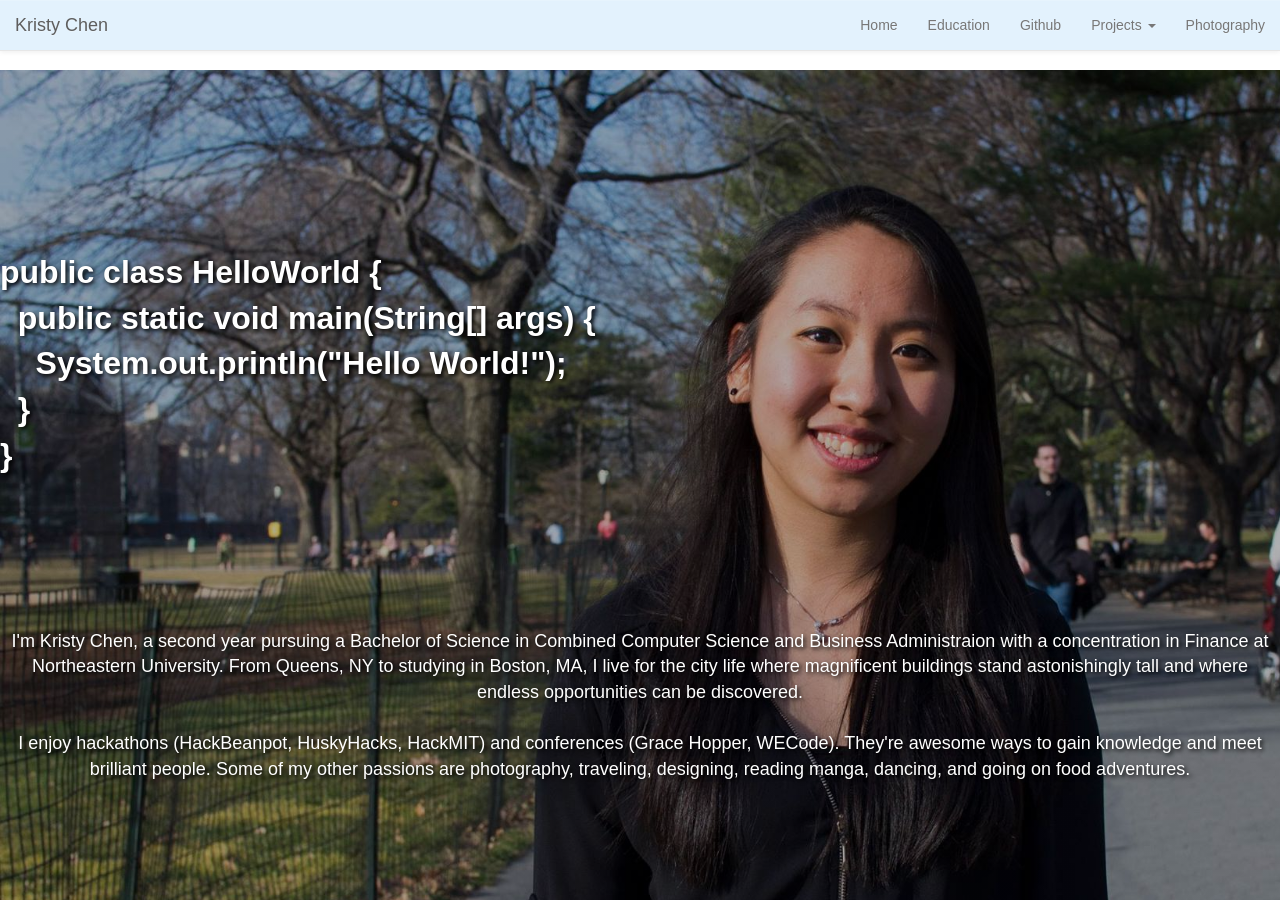
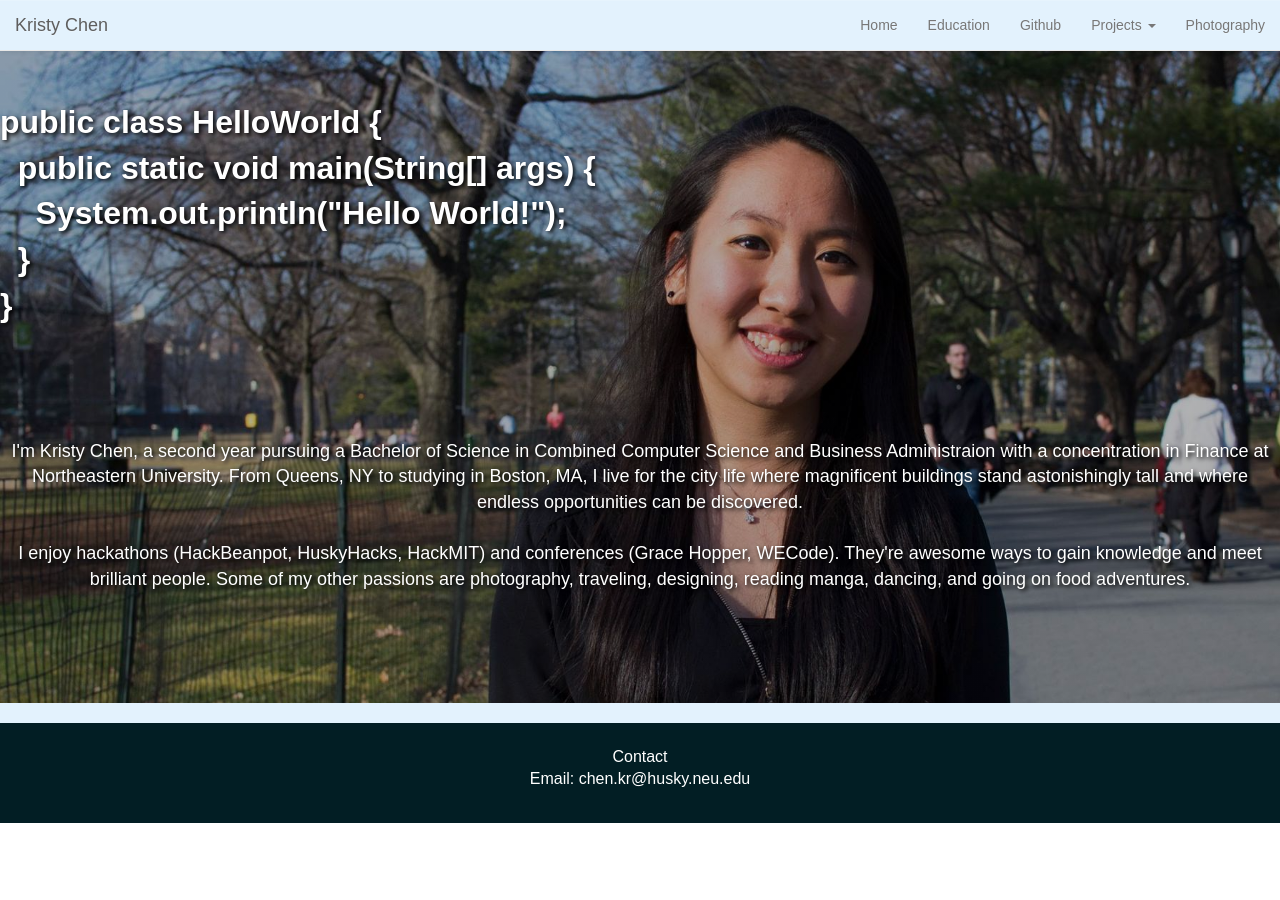
Before and after one commit to kristychen8/kristychen8.github.io, a Jekyll site: the page built from index.html, in a window 1280 px wide and 900 px high. Built offline with Jekyll 4.4.1, drawn with Linux system fonts in a browser that asks for light colours; nearby versions of some CDN libraries; some web fonts are replaced.

Commit message:
added padding

```diff
--- a/_layouts/navbar.html
+++ b/_layouts/navbar.html
@@ -15,7 +15,7 @@
 	          href="https://fonts.googleapis.com/css?family=Spinnaker">
 	</head>
 	<body>
-		<div class = "navbar">
+		<div class = "home">
 			<nav class="navbar navbar-default navbar-fixed-top" style="background: #e3f2fd;">
   				<div class="container-fluid">
 					<div class="navbar-header">
@@ -54,7 +54,7 @@
    		 			</div><!-- /.navbar-collapse -->
  				</div><!-- /.container-fluid -->
 			</nav>
-		</div> <!-- /.navbar -->
+		</div> <!-- /.home -->
 		{{content}}
 	</body>
 </html>
--- a/index.html
+++ b/index.html
@@ -15,8 +15,8 @@
 </head>
 
 <div class="home">
-	<div class = "aboutme">
-		<br><br><br><br><br><br><br><br><br>
+	<div class = "helloworld">
+		<!-- <br><br><br><br><br><br><br><br><br> -->
 		<font size="6" color="white"><b>
 			public class HelloWorld &#123;<br>
 			&nbsp;&nbsp;public static void main(String[] args) &#123;<br>
@@ -24,11 +24,13 @@
 			&nbsp;&nbsp;&#125;<br>
 			&#125;
 		</b></font>
+	</div> <!-- /.helloworld -->
+	<div class = "aboutme">
+		<!-- <br><br><br><br><br><br><br><br> -->
+		<p> <center> <font size="4" color="white">I'm Kristy Chen, a second year pursuing a Bachelor of Science in Combined Computer Science and Business Administraion with a concentration in Finance at Northeastern University. From Queens, NY to studying in Boston, MA, I live for the city life where magnificent buildings stand astonishingly tall and where endless opportunities can be discovered. <br><br>I enjoy hackathons (HackBeanpot, HuskyHacks, HackMIT) and conferences (Grace Hopper, WECode). They're awesome ways to gain knowledge and meet brilliant people. Some of my other passions are photography, traveling, designing, reading manga, dancing, and going on food adventures.</font> </center></p>
+	</div>	 <!-- /.aboutme -->
+		<!-- <br><br><br><br><br><br><br> -->
 
-		<br><br><br><br><br><br><br><br>
-		<p> <center> <font size="4" color="white">I'm Kristy Chen, a second year pursuing a Bachelor of Science in Combined Computer Science and Business Administraion with a concentration in Finance at Northeastern University. From Queens, NY to studying in Boston, MA, I live for the city life where magnificent buildings stand astonishingly tall and where endless opportunities can be discovered. <br><br>I enjoy hackathons (HackBeanpot, HuskyHacks, HackMIT) and conferences (Grace Hopper, WECode). They're awesome ways to gain knowledge and meet brilliant people. Some of my other passions are photography, traveling, designing, reading manga, dancing, and going on food adventures.</font> </center></p>
-		</div>
-		<br><br><br><br><br><br><br>
-</div>
 <div class = "layer"></div>
 <footer><font size="3" color="white"><center><br>Contact<br>Email: chen.kr@husky.neu.edu<br></center></font></footer>
+</div> <!-- /.home -->
--- a/webStyle.css
+++ b/webStyle.css
@@ -9,6 +9,7 @@
     background-repeat: no-repeat;
     background-size: cover;
     }*/
+
 .home {
     background-image:
     linear-gradient(
@@ -17,15 +18,26 @@
      ),
     url('photos/profile.jpg');
     background-size: cover;
-  	height: 100vh;
-
+/*  	height: 100vh; */
 }
 
 .navbar {
     font-family: 'Spinnaker', sans-serif;
 }
 
-.aboutme { font-family: 'Spinnaker', sans-serif; text-shadow: 2px 2px 4px #000000;}
+.aboutme {
+    padding-top: 100px;
+    padding-bottom: 100px;
+    font-family: 'Spinnaker', sans-serif;
+    text-shadow: 2px 2px 4px #000000;
+}
+
+.helloworld {
+    padding-top: 100px;
+    font-family: 'Spinnaker', sans-serif;
+    text-shadow: 2px 2px 4px #000000;
+
+}
 
 .layer {
     background-color:#e3f2fd;
@@ -41,4 +53,5 @@
     margin-bottom:0px;
 
     font-family: 'Spinnaker', sans-serif;
+
 }
```
Lines whose indentation alone changed are shown as unchanged.
